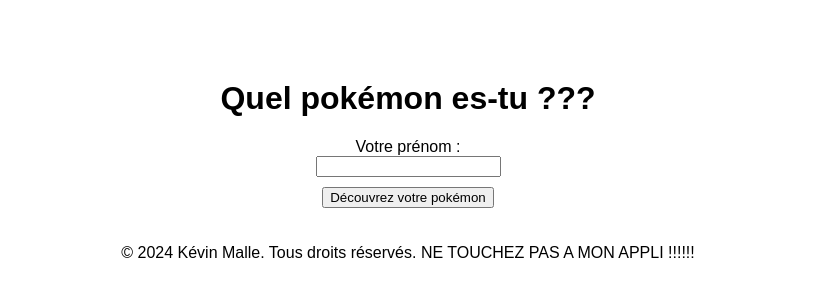
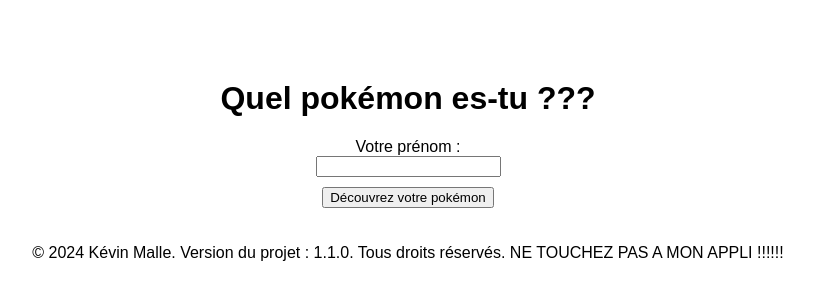
Before and after one commit to KevinMalle/pokemon, a plain HTML site: page index.html in a window 1280 px wide. Shown: the part 232-532 px from the top of the page, without its empty margins (232-1046 px from the left). Drawn offline with Linux system fonts and the light colour scheme.

Commit message:
FIX: ajout de la date du projet

```diff
--- a/index.html
+++ b/index.html
@@ -25,7 +25,7 @@
 
     <footer>
       <p>
-        &copy; 2024 Kévin Malle. Tous droits réservés. NE TOUCHEZ PAS A MON
+        &copy; 2024 Kévin Malle. Version du projet : 1.1.0. Tous droits réservés. NE TOUCHEZ PAS A MON
         APPLI !!!!!!
       </p>
     </footer>
```
